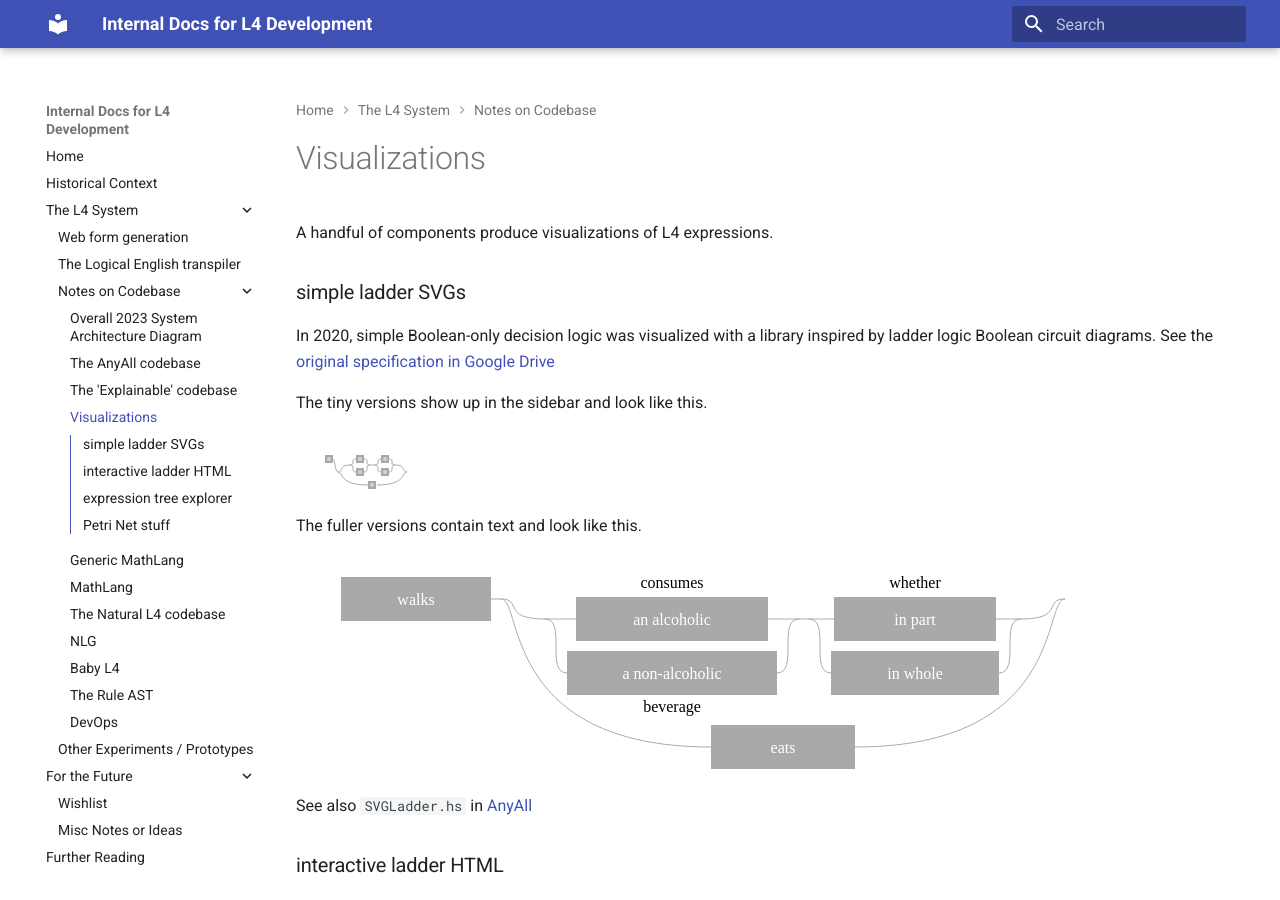
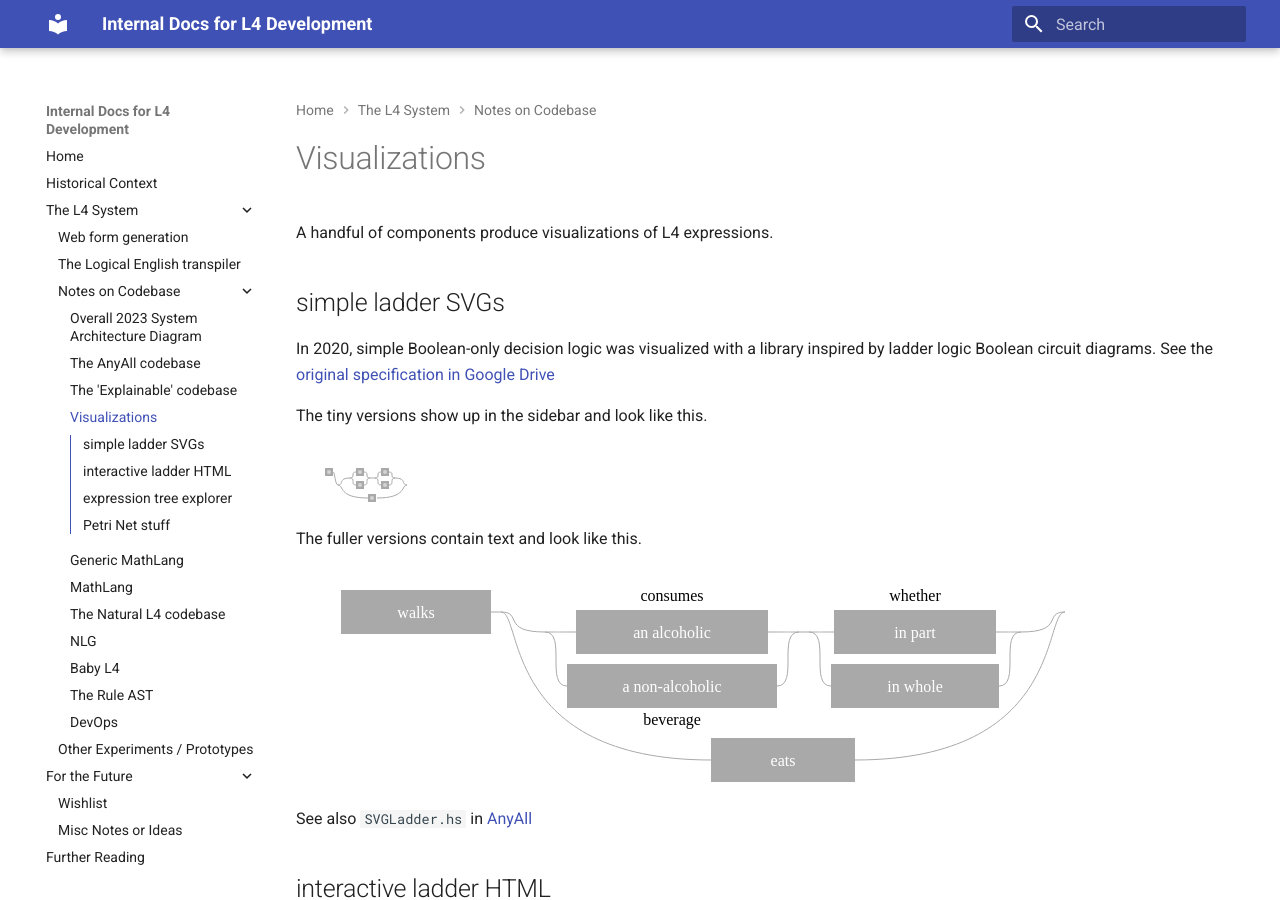
Before and after one commit to smucclaw/internal_docs, an MkDocs documentation site: the page built from docs/current_system/codebase/visualizations.md, in a window 1280 px wide and 900 px high. Built offline with MkDocs 1.6.1 and Material for MkDocs 9.7.7, drawn with Linux system fonts in a browser that asks for light colours.

```diff
--- a/docs/current_system/codebase/visualizations.md
+++ b/docs/current_system/codebase/visualizations.md
@@ -2,7 +2,7 @@
 
 A handful of components produce visualizations of L4 expressions.
 
-### simple ladder SVGs
+## simple ladder SVGs
 
 In 2020, simple Boolean-only decision logic was visualized with a library inspired by ladder logic Boolean circuit diagrams. See the [original specification in Google Drive](https://drive.google.com/drive/folders/1y7TssfA925VuyuAt8VBaNxlRTo8KyqlS?usp=sharing)
 
@@ -16,7 +16,7 @@ The fuller versions contain text and look like this.
 
 See also `SVGLadder.hs` in [AnyAll](./anyall.md)
 
-### interactive ladder HTML
+## interactive ladder HTML
 
 Subsequently, interns Jules and Zeming wrote an interactive version in HTML.
 
@@ -32,7 +32,7 @@ This draws the interactive, clickable diagrams at the bottom of the web intervie
 
 * [Specification in Google Drive](https://drive.google.com/drive/folders/1y7TssfA925VuyuAt8VBaNxlRTo8KyqlS?usp=sharing)
 
-### expression tree explorer
+## expression tree explorer
 
 Our redoubtable interns further wrote code to fold (show/hide) subexpressions of MathLang:
 
```
